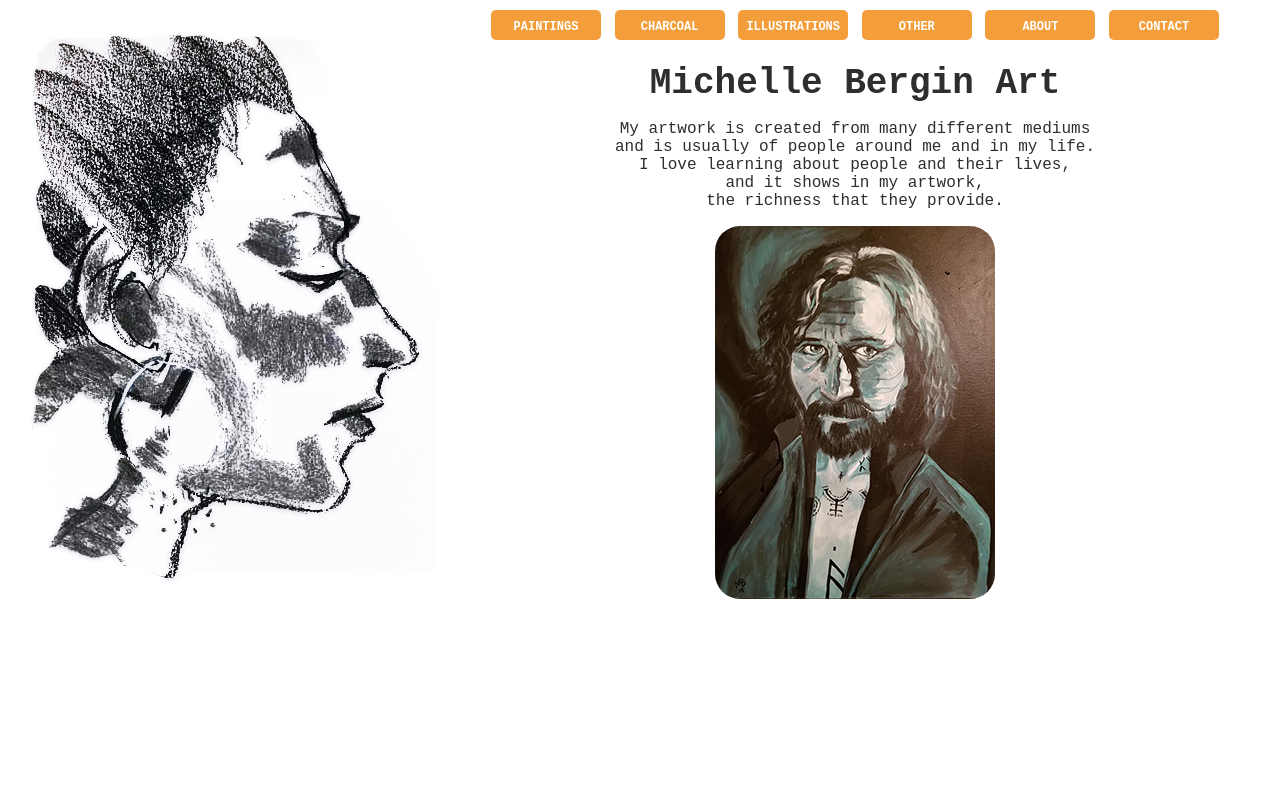
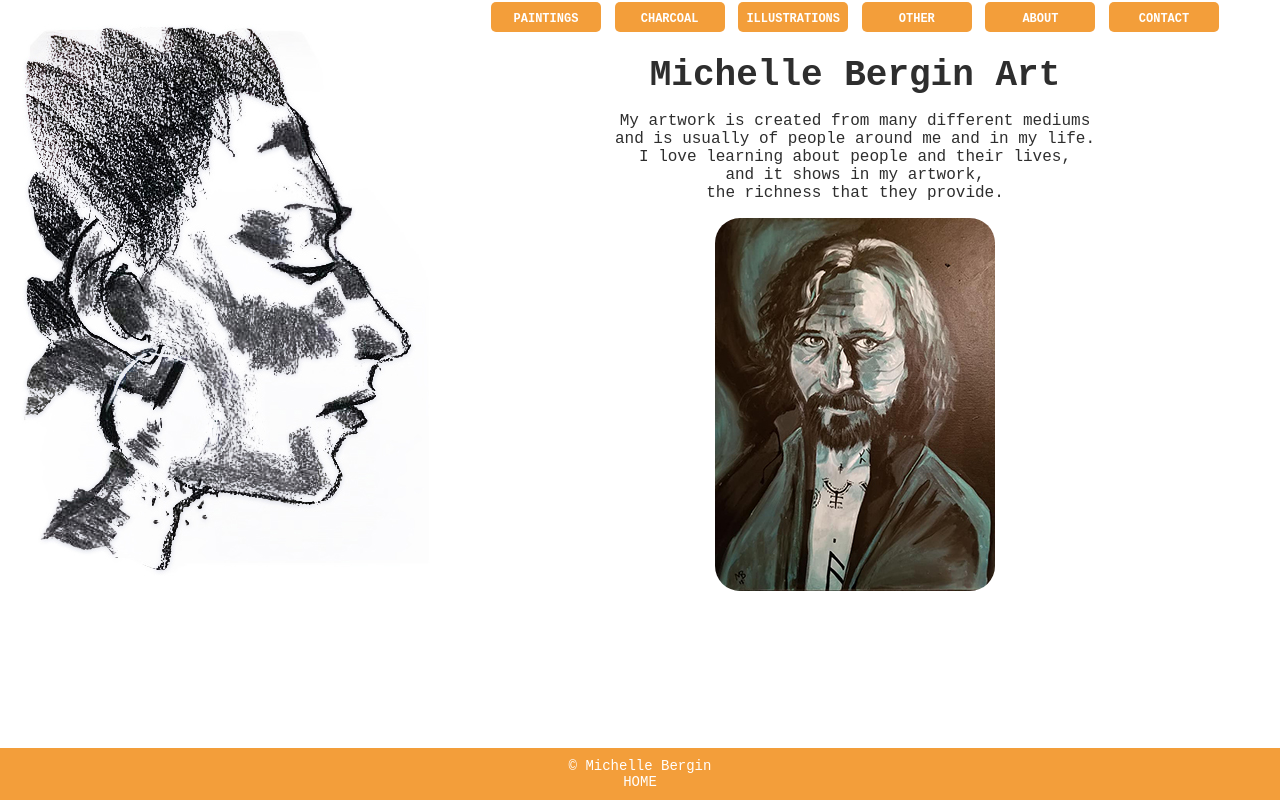
Before and after one commit to ironsketch/myGDwebsite, a PHP site: page / in a window 1280 px wide. Run offline with PHP 8.4, Linux system fonts and the light colour scheme.

Commit message:
updated copyright

```diff
--- a/public_html/css/home.css
+++ b/public_html/css/home.css
@@ -4,6 +4,8 @@ body {
     background-position: 30 30;
     color: #2e2e2e;
     font-family: "Courier New", Courier, Monospace;
+    margin: 0px;
+    padding: 0px;
 }
 h1 {
     font-size: 36px;
@@ -37,7 +39,7 @@ h1 {
     background-color: #f39e3a;
     color: #ffffff;
 }
-a:visited {
+#nav a:visited {
     background-color: #f39e3a;
     color: #ffffff;
 }
@@ -57,3 +59,26 @@ a:visited {
 #ranArtIMG {
     border-radius: 25px;
 }
+#footer {
+    position: absolute;
+    bottom: 0px;
+    background-color: #f39e3a;
+    color: #ffffff;
+    font-size: 14px;
+    width: 100%;
+    margin: 0;
+    padding: 10px 0px 10px 0px;
+    text-align: center;
+}
+#footer a:link, a:visited{
+    color: #ffffff;
+    text-decoration: none;
+}
+#footer a:hover {
+    color: #000000;
+    text-decoration: none;
+}
+#footer a:active {
+    color: #b9b9b9;
+    text-decoration: none;
+}
--- a/public_html/index.html
+++ b/public_html/index.html
@@ -39,5 +39,9 @@ var meow = setInterval(function getImage() {document.getElementById("ranArtIMG")
                 </p>
             </div>
         </div>
+        <div id="footer">
+            &copy; Michelle Bergin
+            <br /><a href="index.html">HOME</a>
+        </div>
     </body>
 </html>
```
